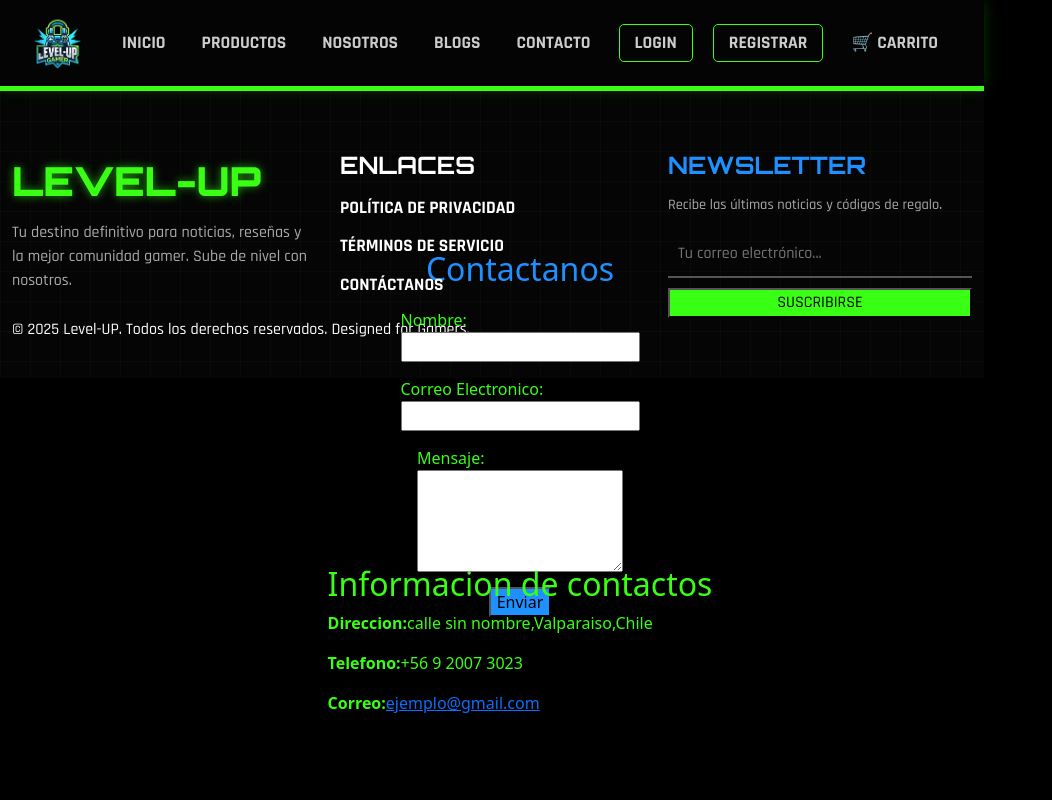
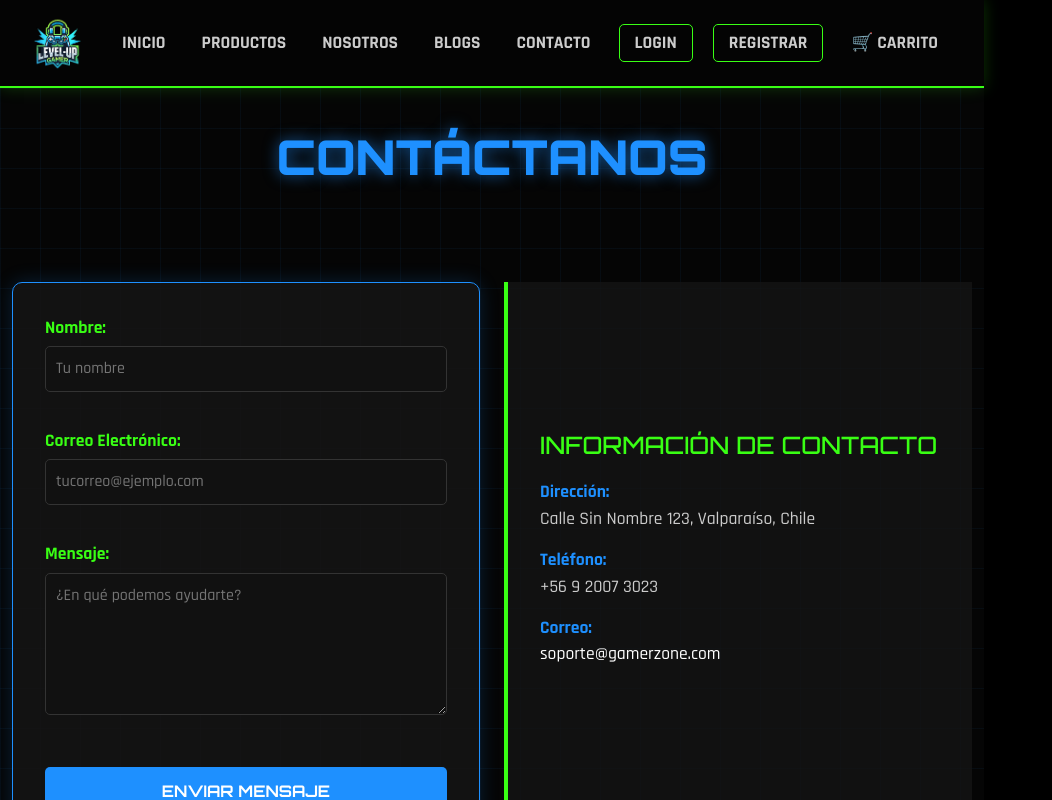
Before and after one commit to javithox/proyecto-full-stack2.1, a React (Vite) app in the folder vite-project/: page /Contacto in a window 1280 px wide. Shown: the top 800 px of the page, without its empty margins (0-1052 px from the left). Built offline with nearby package versions, Linux system fonts and the light colour scheme.

Commit message:
commit22

```diff
--- a/vite-project/src/paginas/Contacto/contacto.css
+++ b/vite-project/src/paginas/Contacto/contacto.css
@@ -1,70 +1,132 @@
-.contenedor{
-    display: flex;
-    position: absolute;
-    flex-direction: column;
-    align-items: center;
-    justify-content: center;
-    margin-top: 50px;
-    top: 200px;
-    left: 200px;
-    width: 50%;
-    height: auto;
+/* --- FUENTES --- */
+@import url('https://fonts.googleapis.com/css2?family=Orbitron:wght@500;700;900&family=Rajdhani:wght@300;500;700&display=swap');
+
+/* --- FONDO PRINCIPAL --- */
+.contact-section {
+    background-color: #050505;
+    /* Efecto Grid de fondo */
+    background-image:
+        linear-gradient(rgba(30, 144, 255, 0.05) 1px, transparent 1px),
+        linear-gradient(90deg, rgba(30, 144, 255, 0.05) 1px, transparent 1px);
+    background-size: 40px 40px;
+    min-height: 100vh;
+    padding: 40px 0;
+    width: 100%;
+    color: white;
 }
-.titulo-contacto{
-    color: #1e90ff;
+
+/* --- TÍTULO --- */
+.titulo-contacto {
+    font-family: 'Orbitron', sans-serif;
+    color: #1e90ff; /* Azul Neón */
+    font-size: 3rem;
+    font-weight: 900;
+    text-transform: uppercase;
+    text-align: center;
+    margin-bottom: 3rem;
+    text-shadow: 0 0 15px rgba(30, 144, 255, 0.6);
+}
+
+/* --- CAJA DEL FORMULARIO --- */
+.form-box {
+    background-color: rgba(20, 20, 20, 0.9);
+    border: 1px solid #1e90ff;
+    padding: 2rem;
+    border-radius: 10px;
+    box-shadow: 0 0 20px rgba(30, 144, 255, 0.2);
+}
+
+.form-label {
+    font-family: 'Rajdhani', sans-serif;
+    color: #39ff14; /* Verde Neón */
+    font-weight: 700;
+    font-size: 1.1rem;
+    margin-bottom: 5px;
+    display: block;
+}
+
+/* --- INPUTS Y TEXTAREA --- */
+.form-input {
+    background-color: #111;
+    border: 1px solid #333;
+    color: white;
+    width: 100%;
+    padding: 10px;
+    border-radius: 5px;
     margin-bottom: 20px;
+    outline: none;
+    font-family: 'Rajdhani', sans-serif;
+    transition: 0.3s;
 }
-.formulario{
-    display: contents;
-    align-items: center;
-    justify-content: center;
-    margin-top: 20px;
+
+.form-input:focus {
+    border-color: #1e90ff;
+    box-shadow: 0 0 10px rgba(30, 144, 255, 0.4);
+    background-color: #1a1a1a;
 }
-.nombre-campo, .email-campo, .mensaje-campo{
+
+/* --- BOTÓN --- */
+.btn-enviar {
+    background-color: #1e90ff;
+    color: white;
+    font-family: 'Orbitron', sans-serif;
+    font-weight: bold;
+    border: none;
+    padding: 12px;
+    width: 100%;
+    border-radius: 5px;
+    cursor: pointer;
+    text-transform: uppercase;
+    transition: 0.3s;
+}
+
+.btn-enviar:hover {
+    background-color: #39ff14; /* Cambia a verde */
+    color: black;
+    box-shadow: 0 0 15px #39ff14;
+}
+
+/* --- CAJA DE INFORMACIÓN (Lado derecho) --- */
+.info-box {
+    background-color: rgba(20, 20, 20, 0.8);
+    border-left: 4px solid #39ff14;
+    padding: 2rem;
+    height: 100%;
     display: flex;
     flex-direction: column;
+    justify-content: center;
+}
+
+.info-title {
+    font-family: 'Orbitron', sans-serif;
+    color: #39ff14;
+    margin-bottom: 20px;
+    font-size: 1.5rem;
+}
+
+.info-text {
+    font-family: 'Rajdhani', sans-serif;
+    color: #ccc;
+    font-size: 1.1rem;
     margin-bottom: 15px;
+}
+
+.info-text strong {
+    color: #1e90ff;
+}
+
+.info-text a {
+    color: #fff;
+    text-decoration: none;
+    transition: 0.3s;
+}
+
+.info-text a:hover {
     color: #39ff14;
 }
-.informacion-contacto{
-    display: flex;
-    flex-direction: column;
-    position: absolute;
-    top: 315px;
-    color: #39ff14;
+
+/* Ajustes móviles */
+@media (max-width: 768px) {
+    .titulo-contacto { font-size: 2rem; }
+    .info-box { margin-top: 30px; border-left: none; border-top: 4px solid #39ff14; }
 }
-@media (max-width: 600px){
-    .contenedor{
-    display: flex;
-    position: absolute;
-    flex-direction: column;
-    align-items: center;
-    justify-content: center;
-    margin-top: 50px;
-    top: 200px;
-    left: 200px;
-}
-.titulo-contacto{
-    color: #1e90ff;
-    margin-bottom: 20px;
-}
-.formulario{
-    display: contents;
-    align-items: center;
-    justify-content: center;
-    margin-top: 20px;
-}
-.nombre-campo, .email-campo, .mensaje-campo{
-    display: flex;
-    flex-direction: column;
-    margin-bottom: 15px;
-    color: #39ff14;
-}
-.informacion-contacto{
-    display: flex;
-    flex-direction: column;
-    position: absolute;
-    top: 315px;
-    color: #39ff14;
-}
-}
--- a/vite-project/src/paginas/Contacto/contacto.tsx
+++ b/vite-project/src/paginas/Contacto/contacto.tsx
@@ -1,37 +1,68 @@
 import React from "react";
-import './contacto.css'
+import 'bootstrap/dist/css/bootstrap.min.css'; // Asegúrate de tener Bootstrap
+import './contacto.css';
 
 const Contacto = () => {
     return(
-        <section className="contenedor">
-            <h2 className="titulo-contacto">Contactanos</h2>
-                <form action="formulario" method="post" className="formulario">
-                    <div className="nombre-campo">
-                        <label htmlFor="nombre">Nombre:</label>
-                        <input type="text" id="nombre" name="nombre" required />
+        <section className="contact-section">
+            <div className="container">
+
+                {/* Título Centrado */}
+                <div className="row mb-5">
+                    <div className="col-12">
+                        <h2 className="titulo-contacto">CONTÁCTANOS</h2>
                     </div>
-                    <div className="email-campo">
-                        <label htmlFor="email">Correo Electronico:</label>
-                        <input type="email" id="email" name="email" required />
-                    </div>
-                    <div className="mensaje-campo">
-                        <label htmlFor="mensaje">Mensaje:</label>
-                        <textarea name="mensaje" id="mensaje" rows={4} required></textarea>
-                    </div>
-                    <div className="boton-primario">
-                        <button type="submit" style={{ backgroundColor: "#1E90FF" }}>Enviar</button>
+                </div>
+
+                <div className="row">
+
+                    {/* COLUMNA 1: FORMULARIO */}
+                    <div className="col-12 col-lg-6 mb-4 mb-lg-0">
+                        <div className="form-box">
+                            <form action="#" method="post">
+                                <div className="mb-3">
+                                    <label htmlFor="nombre" className="form-label">Nombre:</label>
+                                    <input type="text" id="nombre" className="form-input" placeholder="Tu nombre" required />
+                                </div>
+
+                                <div className="mb-3">
+                                    <label htmlFor="email" className="form-label">Correo Electrónico:</label>
+                                    <input type="email" id="email" className="form-input" placeholder="tucorreo@ejemplo.com" required />
+                                </div>
+
+                                <div className="mb-3">
+                                    <label htmlFor="mensaje" className="form-label">Mensaje:</label>
+                                    <textarea id="mensaje" rows={5} className="form-input" placeholder="¿En qué podemos ayudarte?" required></textarea>
+                                </div>
+
+                                <button type="submit" className="btn-enviar">ENVIAR MENSAJE</button>
+                            </form>
+                        </div>
                     </div>
 
-                    <section className="informacion-contacto">
-                        <h2>Informacion de contactos</h2>
-                        <address>
-                            <p><strong>Direccion:</strong>calle sin nombre,Valparaiso,Chile</p>
-                            <p><strong>Telefono:</strong>+56 9 2007 3023</p>
-                            <p><strong>Correo:</strong><a href="mailto:ejemplo@gmail.com">ejemplo@gmail.com</a></p>
-                        </address>
+                    {/* COLUMNA 2: INFORMACIÓN */}
+                    <div className="col-12 col-lg-6">
+                        <div className="info-box">
+                            <h2 className="info-title">INFORMACIÓN DE CONTACTO</h2>
+                            <address style={{fontStyle: 'normal'}}>
+                                <p className="info-text">
+                                    <strong>Dirección:</strong><br/>
+                                    Calle Sin Nombre 123, Valparaíso, Chile
+                                </p>
+                                <p className="info-text">
+                                    <strong>Teléfono:</strong><br/>
+                                    +56 9 2007 3023
+                                </p>
+                                <p className="info-text">
+                                    <strong>Correo:</strong><br/>
+                                    <a href="mailto:soporte@gamerzone.com">soporte@gamerzone.com</a>
+                                </p>
+                            </address>
+                        </div>
+                    </div>
 
-                    </section>
-                </form>
+                </div>
+            </div>
         </section>
     );
 };
```
